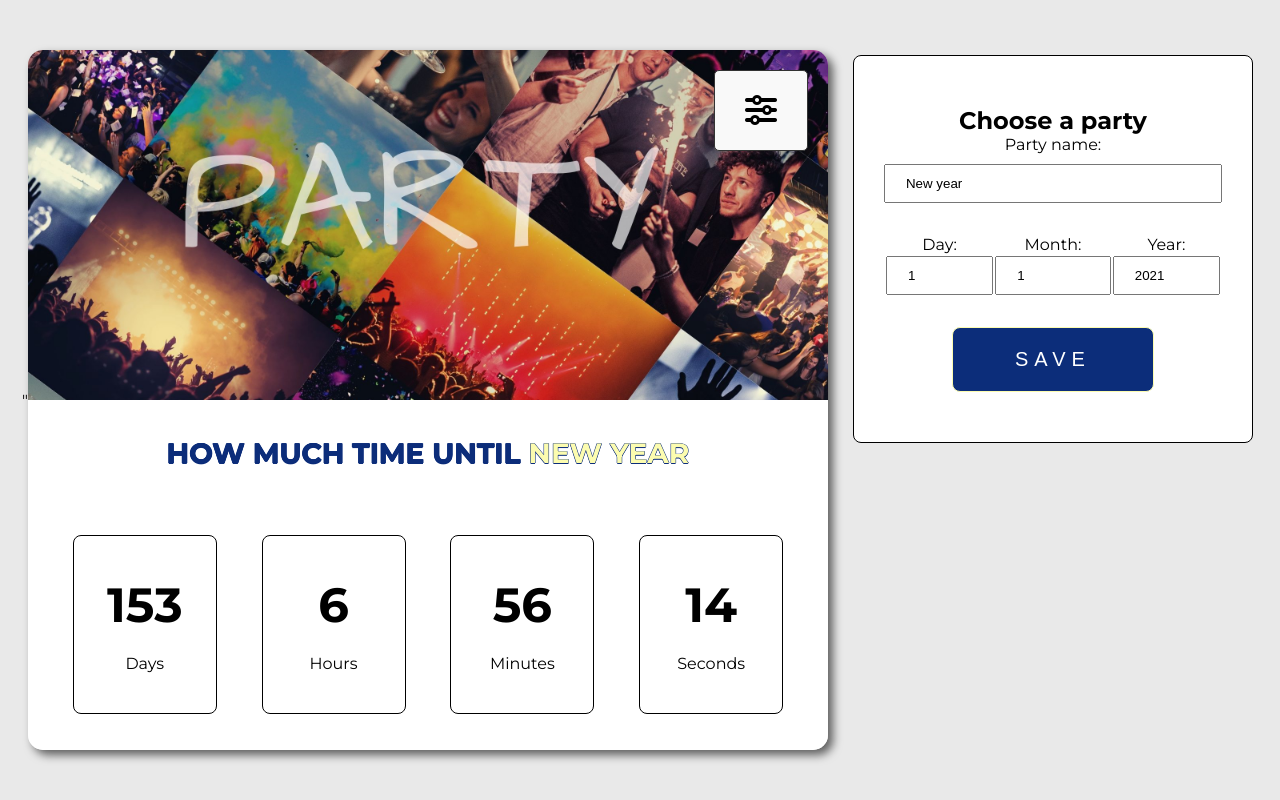
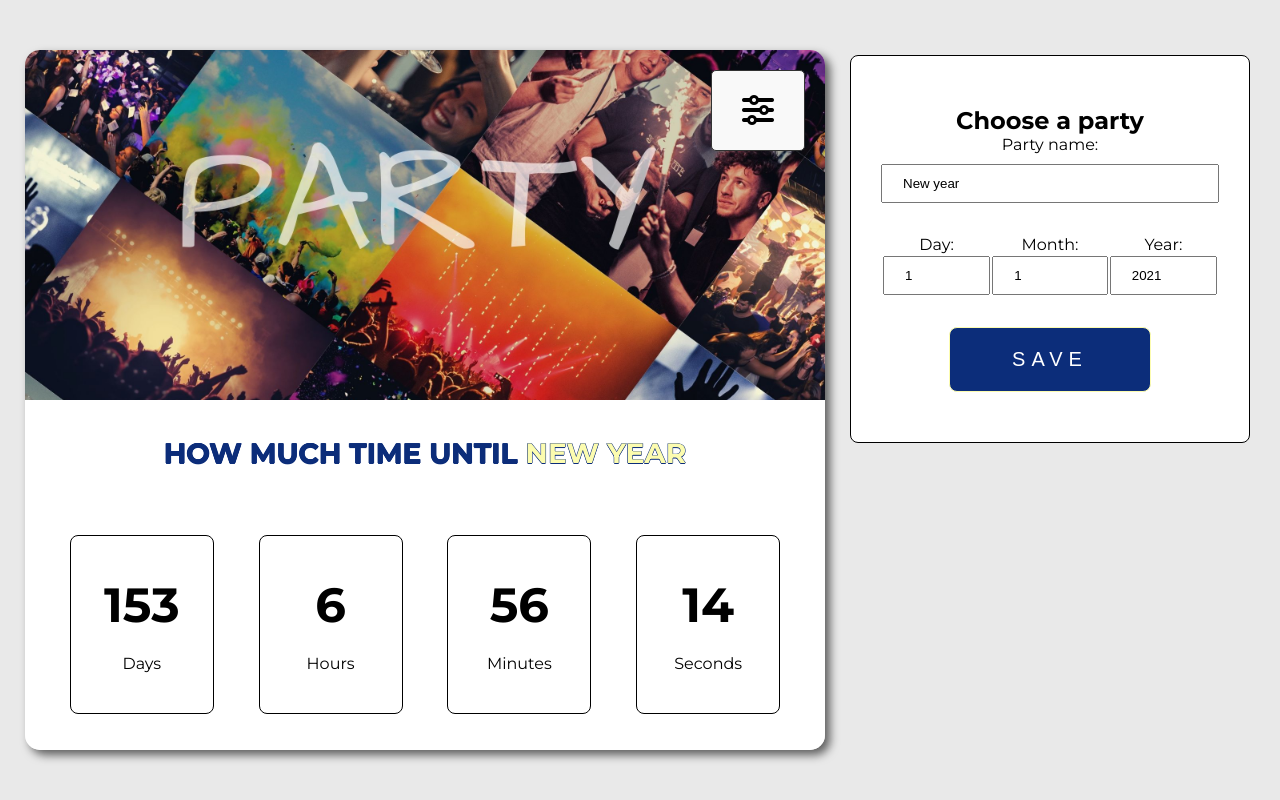
Before and after one commit to frania2201/Countdown, a plain HTML site: page index.html in a window 1280 px wide. Drawn offline with Linux system fonts and the light colour scheme.

Commit message:
delete "

```diff
--- a/index.html
+++ b/index.html
@@ -8,7 +8,7 @@
     <link href="https://fonts.googleapis.com/css2?family=Montserrat:wght@200;400;700&display=swap" rel="stylesheet">
 
     <link rel ="stylesheet" href="style.css">
-    <script src="https://kit.fontawesome.com/3ca69445fb.js" crossorigin="anonymous"></script>"
+    <script src="https://kit.fontawesome.com/3ca69445fb.js" crossorigin="anonymous"></script>
 </head>
 <body>
     <div class="counter-app">
```
